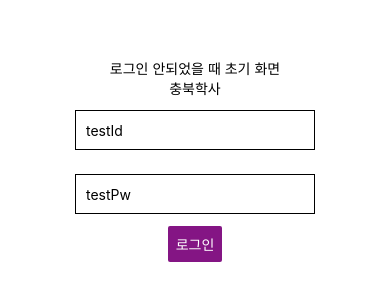
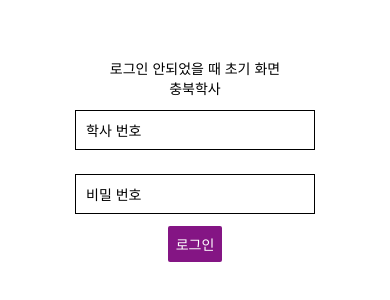
Before and after one commit to bgb10/cbhs-chorogi, a React Native app: screen /QR in a window 390 px wide. Shown: the part 262-562 px from the top of the page. Built offline with nearby package versions, Linux system fonts and the light colour scheme; no server answers.

Commit message:
TextInput 에서 id, pw 제대로 저장하도록 변경

```diff
--- a/App.js
+++ b/App.js
@@ -13,7 +13,7 @@ const Tab = createBottomTabNavigator()
 const storeData = async (value) => {
   try {
     const jsonValue = JSON.stringify(value)
-    await AsyncStorage.setItem('test6', jsonValue)
+    await AsyncStorage.setItem('test7', jsonValue)
   } catch (e) {
     // saving error
   }
@@ -21,9 +21,8 @@ const storeData = async (value) => {
 
 const getData = async () => {
   try {
-    const jsonValue = await AsyncStorage.getItem('test6')
-    return { id: '11', pw: 'asdf' }
-    // return jsonValue != null ? JSON.parse(jsonValue) : null
+    const jsonValue = await AsyncStorage.getItem('test7')
+    return jsonValue != null ? JSON.parse(jsonValue) : null
   } catch (e) {
     // error reading value
   }
@@ -31,13 +30,14 @@ const getData = async () => {
 
 export default function App() {
   const [loginStatus, setLoginStatus] = useState(false)
-  const [id, setId] = useState('testId')
-  const [pw, setPw] = useState('testPw')
+  const [id, setId] = useState('')
+  const [pw, setPw] = useState('')
 
   const onLoginHandler = (p) => {
     setLoginStatus(p)
 
     if (p === true) {
+      console.log('tqtas')
       storeData({ id, pw })
     }
   }
@@ -49,6 +49,9 @@ export default function App() {
           console.log('not saved!')
           return
         }
+
+        setId(data.id)
+        setPw(data.pw)
 
         const regex = /makeCode\('(\d+)'\)/
 
@@ -74,9 +77,6 @@ export default function App() {
               // do nothing
             } else {
               setLoginStatus(true)
-
-              setId(data.id)
-              setPw(data.pw)
             }
           })
       },
--- a/src/screens/LoginScreen.js
+++ b/src/screens/LoginScreen.js
@@ -53,6 +53,7 @@ const LoginScreen = (props) => {
       <TextInput
         style={styles.input}
         value={props.id}
+        autoCapitalize="none"
         placeholder="학사 번호"
         onChangeText={props.setId}
         editable={!isLoading}
@@ -61,6 +62,7 @@ const LoginScreen = (props) => {
         style={styles.input}
         value={props.pw}
         placeholder="비밀 번호"
+        secureTextEntry
         onChangeText={props.setPw}
         editable={!isLoading}
       />
```
